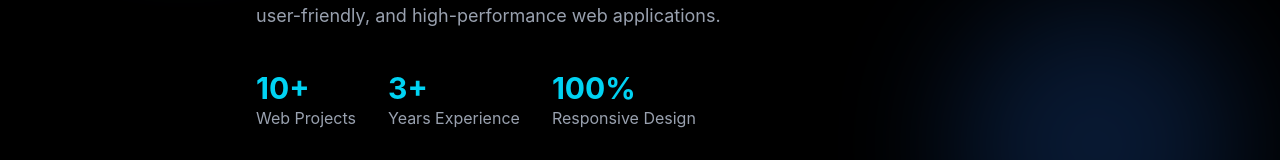
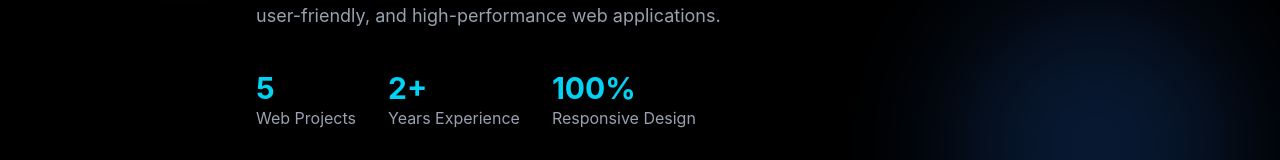
Before and after one commit to ninoverdejo18/my-portfolio, a React (Vite) app: page / in a window 1280 px wide. Shown: the part 472-632 px from the top of the page. Built offline with nearby package versions, Linux system fonts and the light colour scheme.

Commit message:
Updated hero section

```diff
--- a/src/pages/Hero.jsx
+++ b/src/pages/Hero.jsx
@@ -60,7 +60,7 @@ function Hero() {
 
             <div>
               <h3 className="text-3xl font-bold text-cyan-400">
-                10+
+                5
               </h3>
               <p className="text-gray-400">
                 Web Projects
@@ -69,7 +69,7 @@ function Hero() {
 
             <div>
               <h3 className="text-3xl font-bold text-cyan-400">
-                3+
+                2+
               </h3>
               <p className="text-gray-400">
                 Years Experience
```
